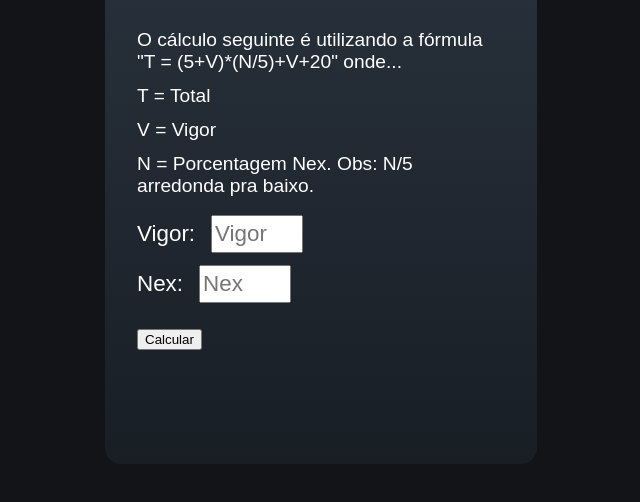
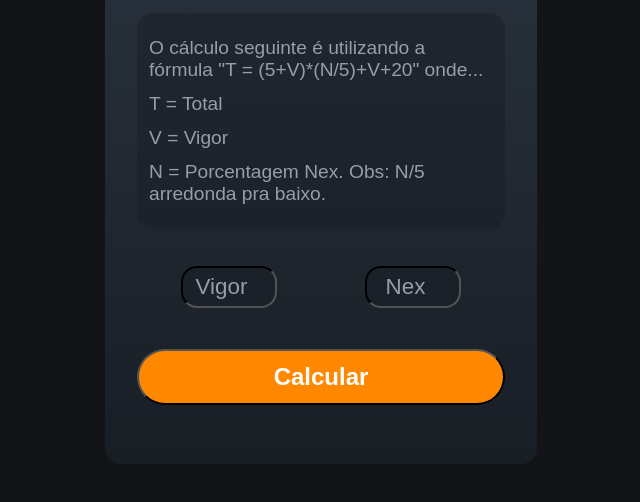
Before and after one commit to Kayf4/Calculo-de-vigor, a plain HTML site: page index.html in a window 1280 px wide. Shown: the part 208-710 px from the top of the page, without its empty margins (319-959 px from the left). Drawn offline with Linux system fonts and the light colour scheme.

Commit message:
quase láááá

```diff
--- a/index.css
+++ b/index.css
@@ -12,7 +12,7 @@ body {
 
 .title {
     font-size: 2.5rem;
-    margin: 0 0 2rem 0;
+    margin: 0 0 1rem 0;
     text-align: center;
 }
 
@@ -24,7 +24,7 @@ p {
 main {
     background-image: linear-gradient(hsl(213, 20%, 20%), hsl(213, 20%, 12%));
     width: 23rem;
-    height: 30rem;
+    min-height: 30rem;
     padding: 2rem;
     border-radius: 1rem;
 }
@@ -32,14 +32,25 @@ main {
 
 .inputs {
     display: flex;
-    flex-direction: column;
+    justify-content: space-around;
 }
 
 .number {
     font-size: 1.4rem;
     margin: 0.3rem 0 0.3rem 0;
-    width: 5.25rem;
-    height: 2rem;
+    width: 5.5rem;
+    height: 2.25rem;
+    background-color: hsla(212, 21%, 12%, 0.5);
+    border-radius: 1rem;
+    border-right-width: 2px;
+    border-bottom-width: 2px;
+    border-color: black;
+    text-align: center;
+    color: hsl(217, 12%, 63%);
+}
+
+.number::placeholder {
+    color: hsl(217, 12%, 63%);
 }
 
 .variaveis {
@@ -51,3 +62,29 @@ main {
     font-size: 1.4rem;
     margin-right: 1rem;
 }
+
+#calculo {
+    width: 100%;
+    height: 3.5rem;
+    margin-top: 1rem;
+    border-radius: 10rem;
+    font-size: 1.5rem;
+    font-weight: bold;
+    color: white;
+    background-color: rgb(255, 136, 0);
+    cursor: pointer;
+}
+
+#calculo:hover {
+    transition: 250ms;
+    background-color: white;
+    color: rgb(255, 136, 0);
+}
+
+.texto {
+    background-color: hsla(212, 21%, 12%, 0.5);
+    padding: 0.75rem;
+    border-radius: 1rem;
+    margin-bottom: 2rem;
+    color: hsl(217, 12%, 63%)
+}
--- a/index.html
+++ b/index.html
@@ -9,19 +9,15 @@
 <body>
     <main>
         <h1 class="title">Cálculo do Vigor</h1>
-        <p>O cálculo seguinte é utilizando a fórmula "T = (5+V)*(N/5)+V+20" onde... </p>
-        <p>T = Total</p>
-        <p>V = Vigor</p>
-        <p>N = Porcentagem Nex. Obs: N/5 arredonda pra baixo.</p>
+        <div class="texto">
+            <p>O cálculo seguinte é utilizando a fórmula "T = (5+V)*(N/5)+V+20" onde... </p>
+            <p>T = Total</p>
+            <p>V = Vigor</p>
+            <p>N = Porcentagem Nex. Obs: N/5 arredonda pra baixo.</p>
+        </div>
         <div class="inputs">
-            <div class="variaveis">
-                <p class="variavel">Vigor:</p>
                 <input type="number" name="" id="V" class="number" placeholder="Vigor">
-            </div>
-            <div class="variaveis">
-                <p class="variavel">Nex: </p>
                 <input type="number" name="" id="N" class="number" placeholder="Nex">
-            </div>
         </div>
         <h2 id="resultado"></h2>
         <input type="button" value="Calcular" onclick="calculo()" id="calculo">
```
